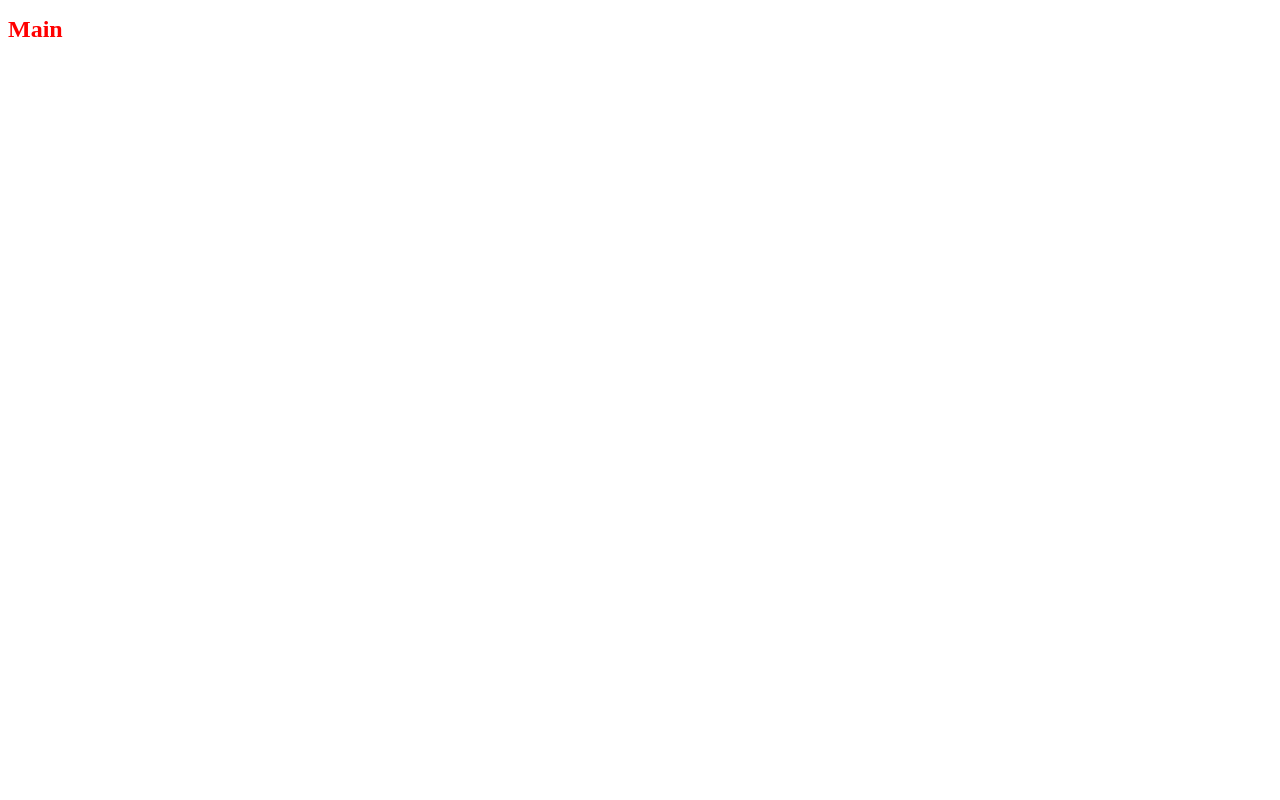
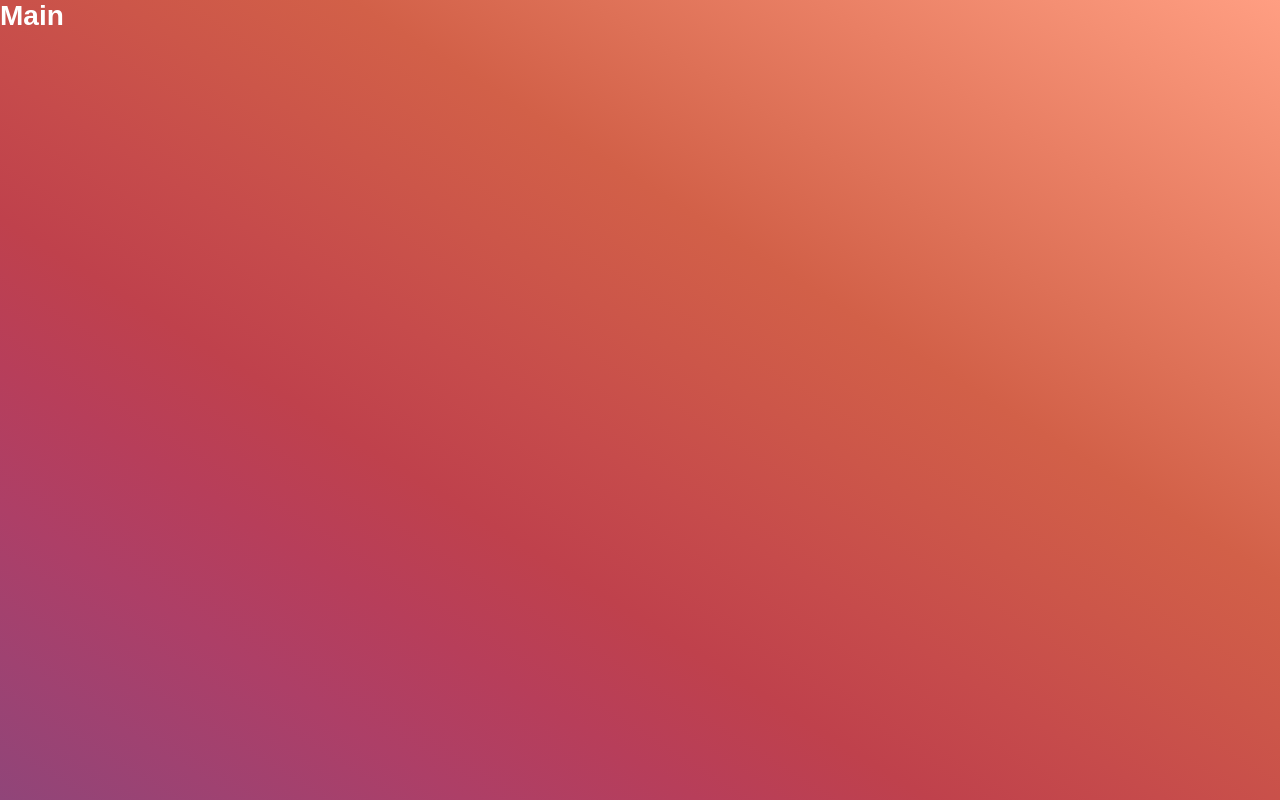
Before and after one commit to ricardolmsilva/github-repositories, a React (Create React App) app: page / in a window 1280 px wide. Built offline with nearby package versions, Linux system fonts and the light colour scheme.

Commit message:
create global styles

```diff
--- a/src/App.js
+++ b/src/App.js
@@ -1,8 +1,15 @@
 import React from 'react'
 import Routes from './routes'
 
+import GlobalStyle from './styles/glogal'
+
 function App() {
-  return <Routes />
+  return (
+    <>
+      <Routes />
+      <GlobalStyle />
+    </>
+  )
 }
 
 export default App
--- a/src/pages/Main/index.js
+++ b/src/pages/Main/index.js
@@ -3,5 +3,5 @@
 import { Title } from './styles'
 
 export default function Main() {
-  return <Title error>Main</Title>
+  return <Title>Main</Title>
 }
--- a/src/pages/Main/styles.js
+++ b/src/pages/Main/styles.js
@@ -1,6 +1,5 @@
 import styled from 'styled-components'
 
 export const Title = styled.h1`
-  font-size: 24px;
-  color: ${({ error }) => (error ? 'red' : 'blue')};
+  color: #fff;
 `
--- /dev/null
+++ b/src/styles/glogal.js
@@ -0,0 +1,29 @@
+import { createGlobalStyle } from 'styled-components'
+
+export default createGlobalStyle`
+  *{
+    margin:0;
+    padding:0;
+    outline: 0;
+    box-sizing:border-box;
+  }
+
+  html, body, #root{
+    min-height: 100%;
+  }
+
+  body{
+    background-image: linear-gradient(to right top, #904579, #9f4271, #ad3f67, #b73e5a, #bf414c, #c64b4b, #cc5649, #d26048, #dd7056, #e97f64, #f48f73, #ff9e82);
+    -webkit-font-smoothing: antialised;
+  }
+
+  body, input, button{
+    color: #222;
+    font-size: 14px;
+    font-family: Arial, Helvetica, sans-serif;
+  }
+
+  button{
+    cursor: pointer
+  }
+`
```
